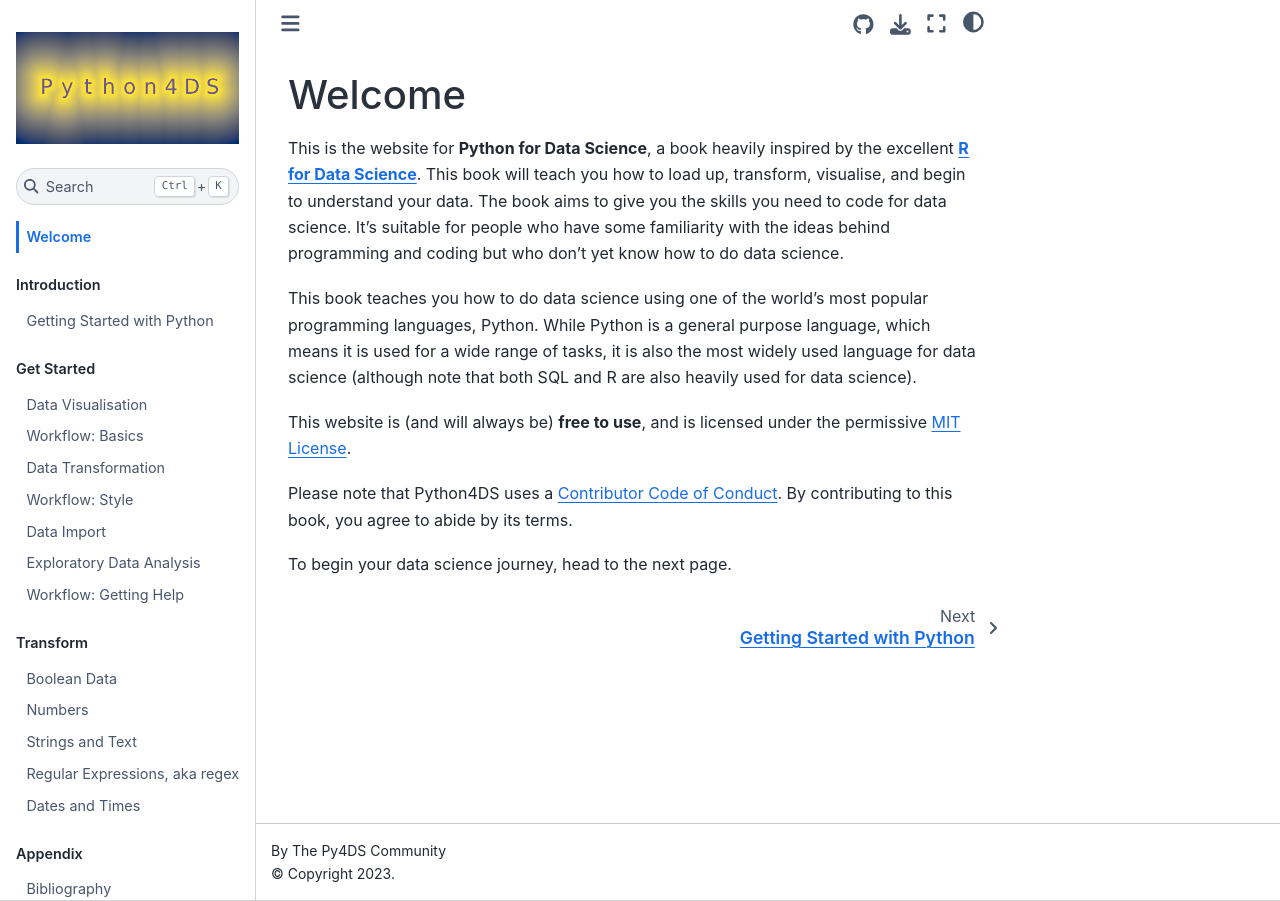
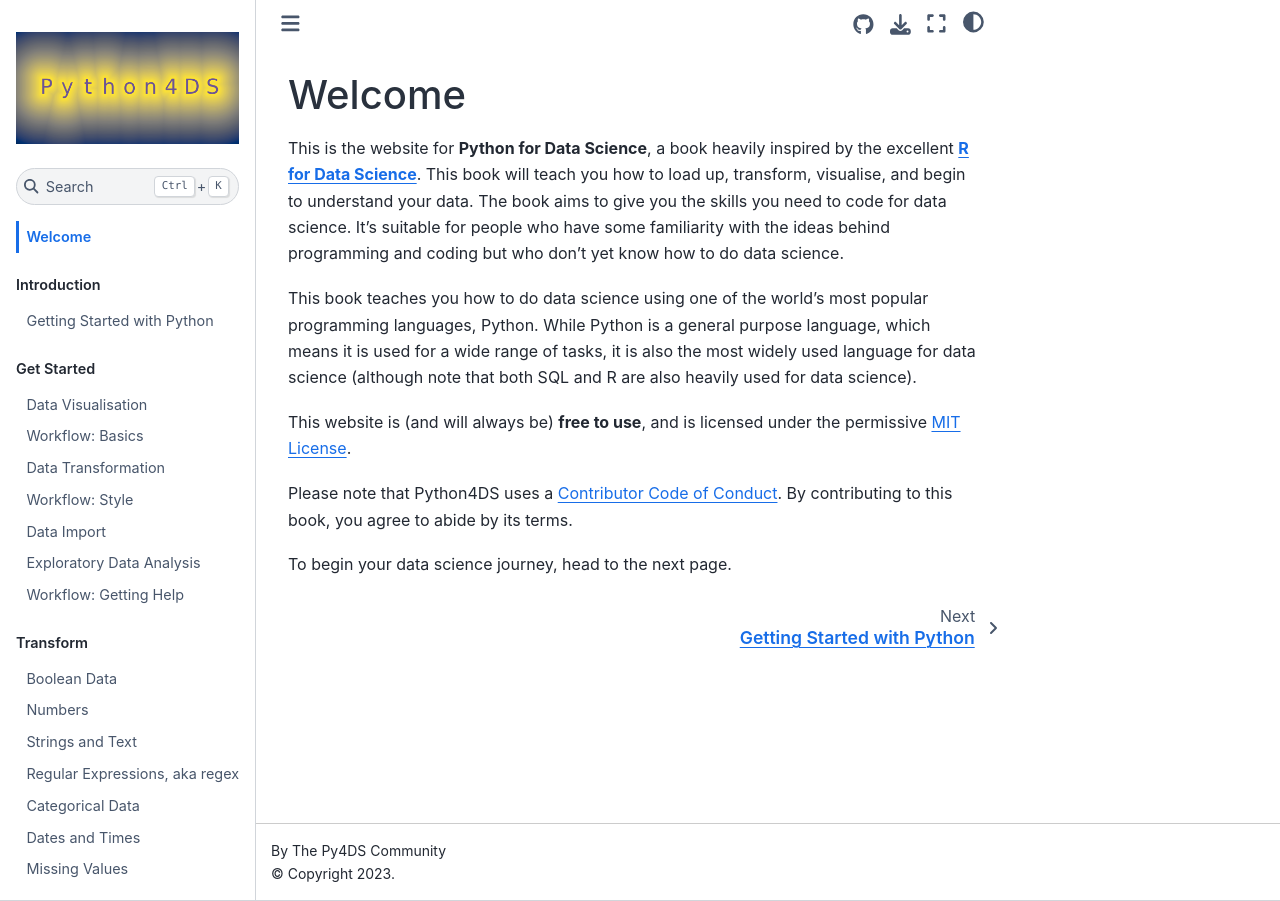
Before and after one commit to aeturrell/python4DS, a Jupyter Book: the page built from welcome.md, in a window 1280 px wide. Built offline with Jupyter Book 1.0.4 settings and Sphinx 7.4.7 and the Sphinx Book theme 1.1.4, drawn with Linux system fonts in a browser that asks for light colours.

Commit message:
categorical data

```diff
--- a/_toc.yml
+++ b/_toc.yml
@@ -22,7 +22,9 @@
   - file: numbers
   - file: strings
   - file: regex
+  - file: categorical-data
   - file: dates-and-times
+  - file: missing-values
 - caption: Appendix
   chapters:
   - file: zreferences
```
Also changed, not shown: categorical-data.ipynb (added).
